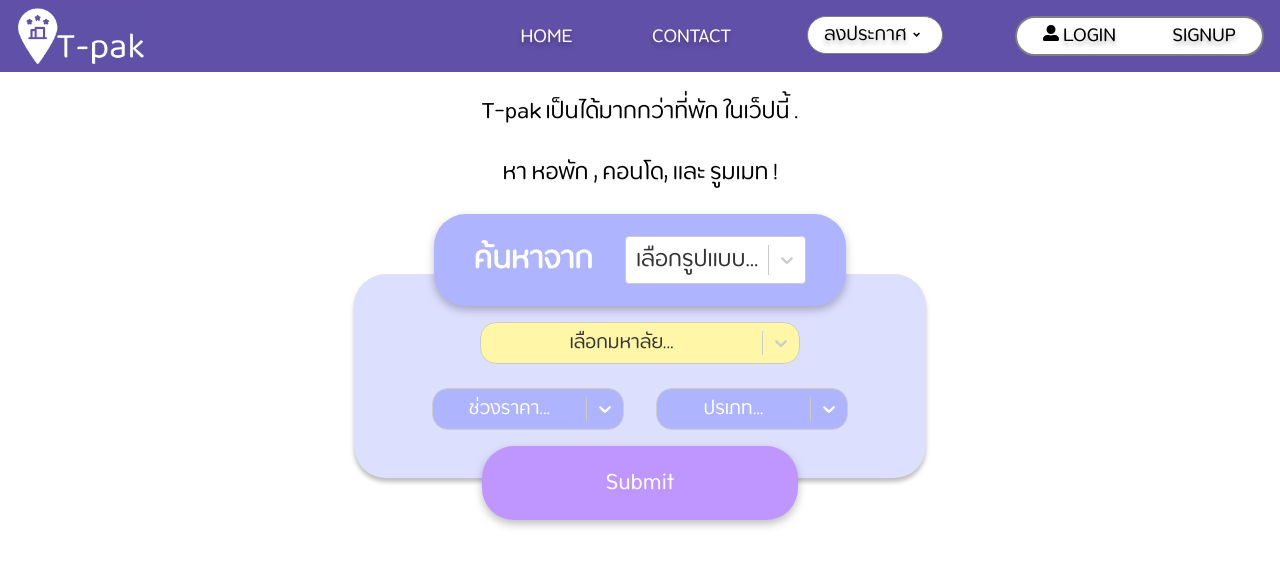
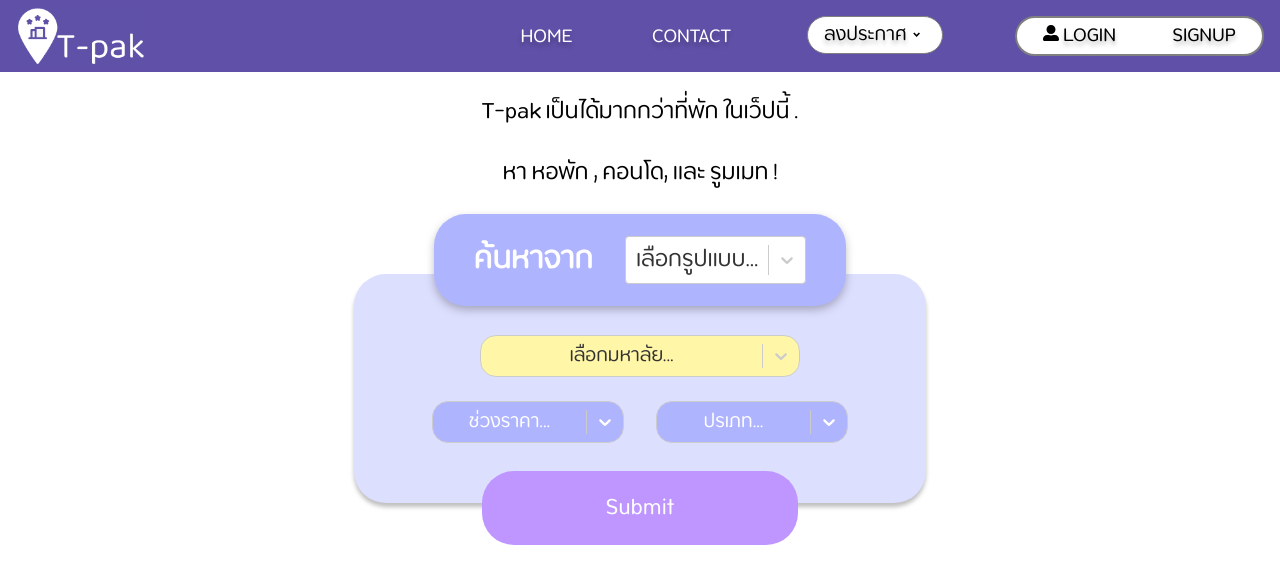
Before and after one commit to mossZmossZ/t-pak, a React (Create React App) app in the folder client/: page /home3 in a window 1280 px wide. Shown: the top 584 px of the page. Built offline with nearby package versions, Linux system fonts and the light colour scheme.

Commit message:
Update newhome.css

```diff
--- a/client/src/pages/newhome.css
+++ b/client/src/pages/newhome.css
@@ -25,7 +25,7 @@
 .new-main{
     display: block;
     justify-content: center;
-    padding: 3rem;
+    padding: 3.8rem;
     background-color: #DDDFFF;
     border-radius: 2rem;
     margin:0 10rem;
@@ -45,7 +45,7 @@
     margin:0 18rem;
     margin-top:-2rem;
     position: relative;
-    filter: drop-shadow(0px 4px 4px rgba(0, 0, 0, 0.25));
+
 }
 .Sub-but a {
     text-decoration: none;
```
